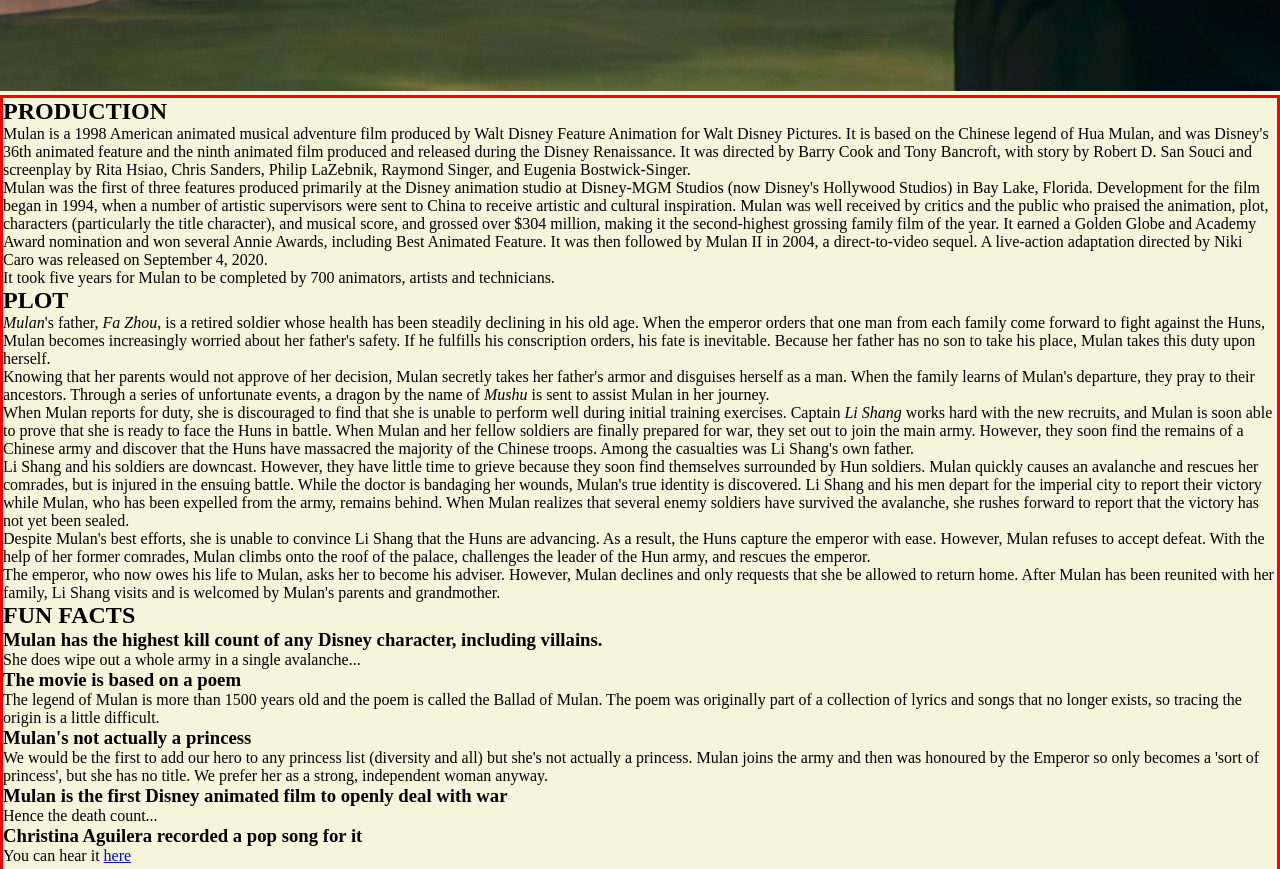
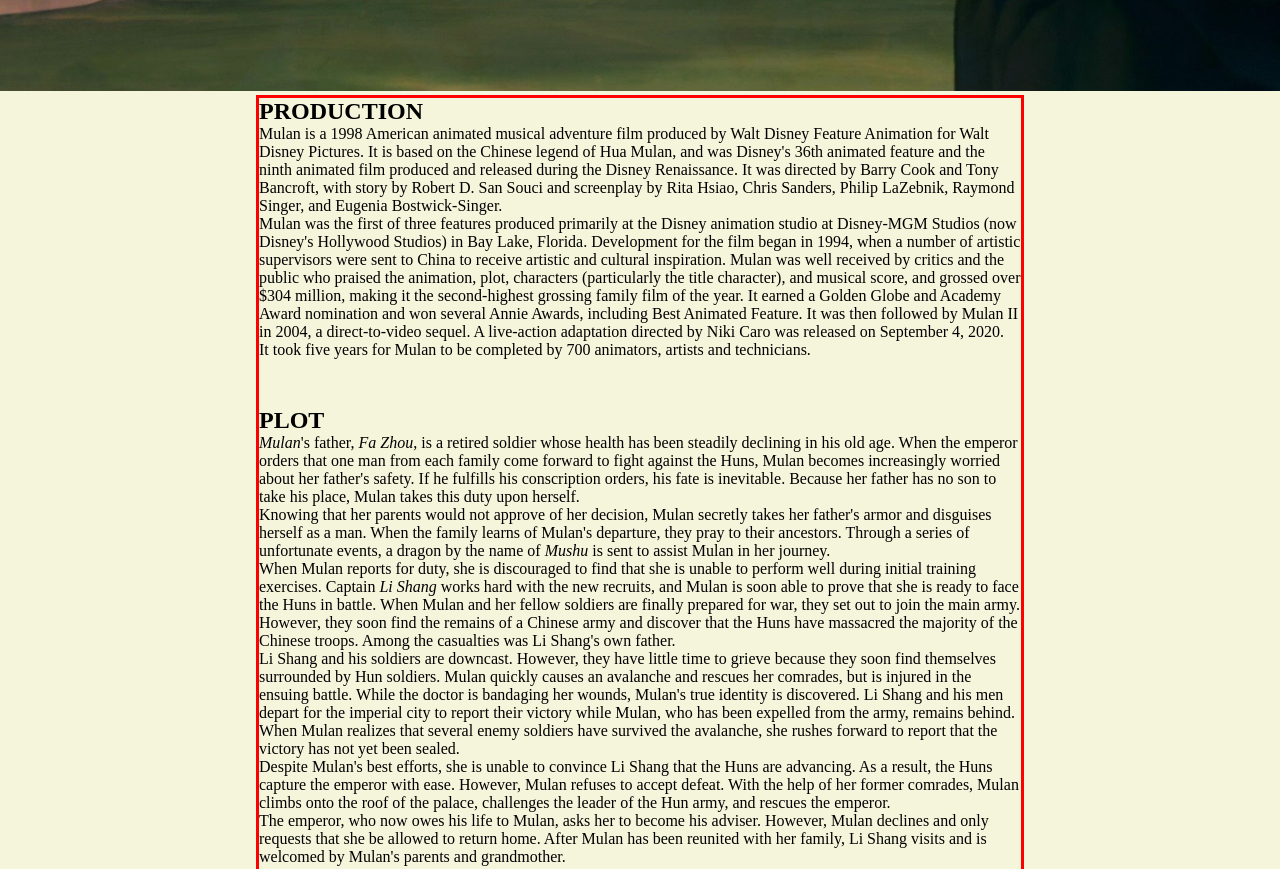
Before and after one commit to MalinWallander/Mulan-website, a plain HTML site: page index.html in a window 1280 px wide. Shown: the part 709-1578 px from the top of the page. Drawn offline with Linux system fonts and the light colour scheme.

Commit message:
changes content

```diff
--- a/stylesheet.css
+++ b/stylesheet.css
@@ -206,4 +206,9 @@
 }
 .container-content{
   border: solid red 3px;
+  width: 60%;
+  margin: auto;
+  display: flex;
+  flex-direction: column;
+  gap: 3rem;
 }
```
